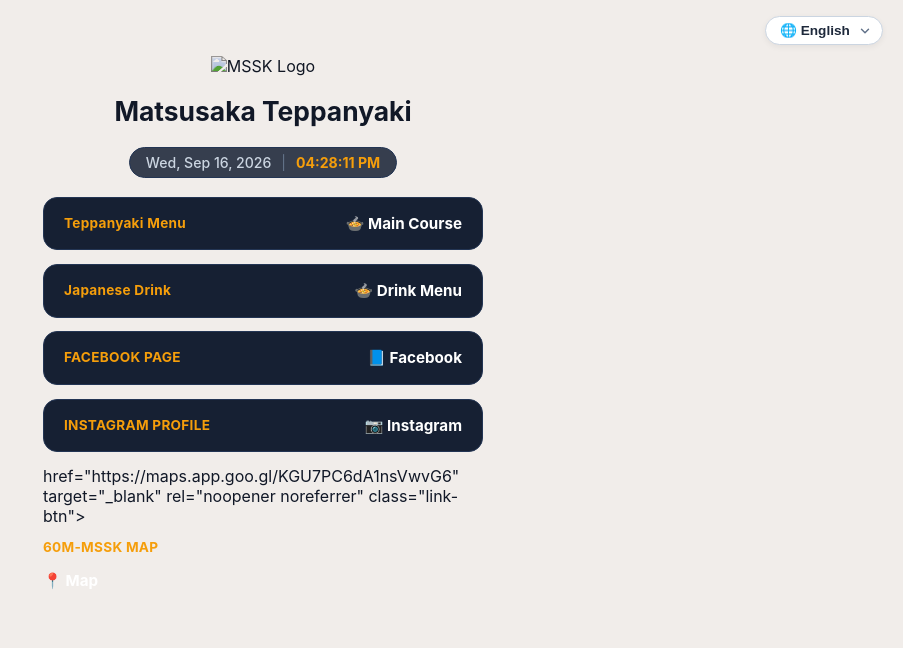
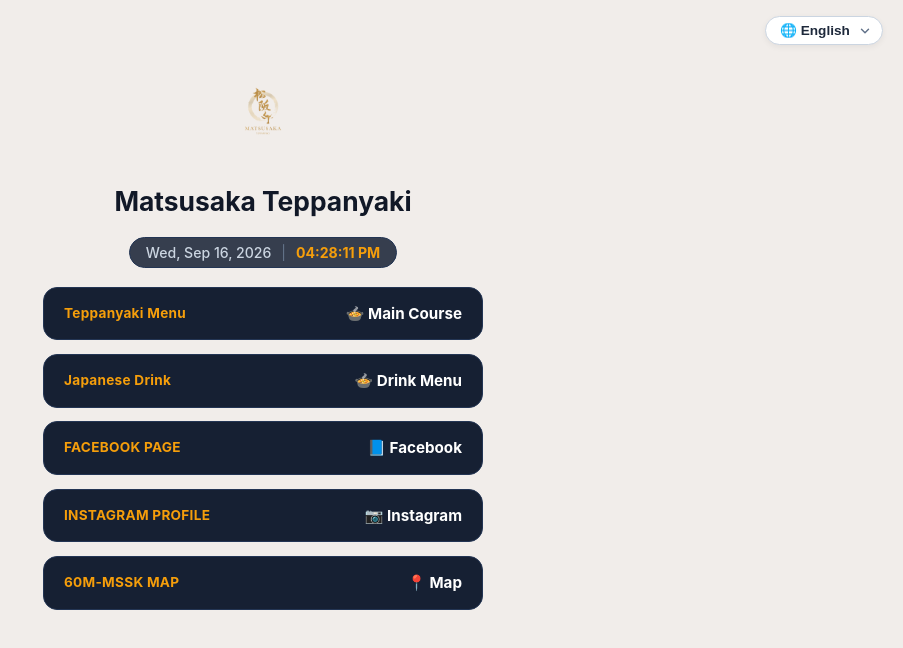
Before and after one commit to itmegamind-sudo/mssk-qr-hub, a plain HTML site: page index.html in a window 1280 px wide. Shown: the whole page, without its empty margins (377-1280 px from the left). Drawn offline with Linux system fonts and the light colour scheme; a web font is replaced by a local one.

Commit message:
Fix map button anchor syntax and logo path

```diff
--- a/index.html
+++ b/index.html
@@ -197,7 +197,7 @@
 
     <div class="container">
         <!-- Frameless Logo -->
-        <img src="mssk-logo.png" alt="MSSK Logo" class="brand-logo">
+        <img src="mssk-logo.png" alt="Matsusaka Teppanyaki Logo" class="brand-logo">
 
         <h1>Matsusaka Teppanyaki</h1>
 
@@ -225,10 +225,10 @@
             <a href="https://www.instagram.com/gyumiya.kh" target="_blank" rel="noopener noreferrer" class="link-btn">
                 <span class="tag" id="t-ig">INSTAGRAM PROFILE</span>
                 <span class="label" id="l-ig">📷 Instagram</span>
-            </a> href="https://maps.app.goo.gl/KGU7PC6dA1nsVwvG6" target="_blank" rel="noopener noreferrer" class="link-btn">
-                <span class="tag" id="t-map">60M-MSSK MAP</span>
-                <span class="label" id="l-map">📍 Map</span>
-            </a>
+            <a href="https://maps.app.goo.gl/KGU7PC6dAlnsVwvG6" target="_blank" rel="noopener noreferrer" class="link-btn">
+				<span class="tag" id="t-map">60M-MSSK MAP</span>
+				<span class="label" id="l-map">📍 Map</span>
+			</a>
         </div>
     </div>
 
```
Also changed, not shown: mssk-logo.png (added), mssk-qr_code.png (added).
